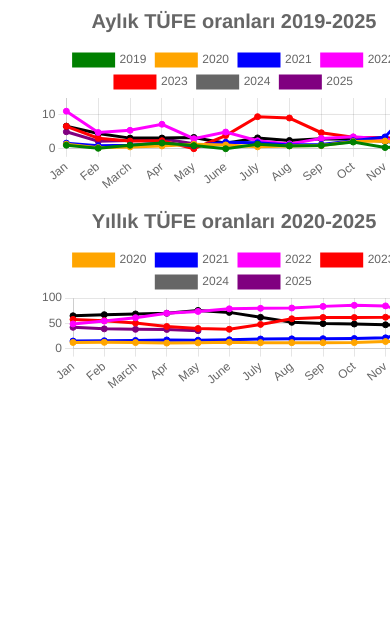
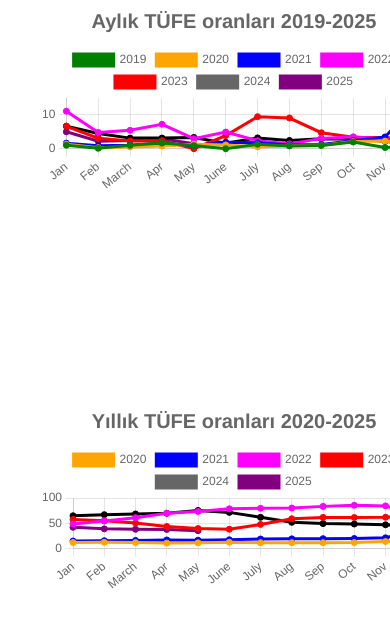
Before and after one commit to servet-k/chart, a React (Create React App) app: page / in a window 390 px wide. Shown: the top 626 px of the page. Built offline with nearby package versions, Linux system fonts and the light colour scheme.

Commit message:
media height set to 400px

```diff
--- a/src/App.js
+++ b/src/App.js
@@ -1,8 +1,8 @@
 //import './App.css';
 import "./index.css"
 import { data } from "./data"
-import LineChart from './components/LineChart';
-import AnnualChart from './components/AnnualChart';
+import LineChart from './components/LineChart'
+import AnnualChart from './components/AnnualChart'
 
 import React from 'react';
 
--- a/src/index.css
+++ b/src/index.css
@@ -38,7 +38,7 @@ code {
    width: 100%;
    margin-left: inherit;
    height: auto; /* add this line */
-   min-height: 200px; /* add this line */
+   min-height: 400px; /* add this line */
    }
  }
  .graph > div > canvas > text {
```
